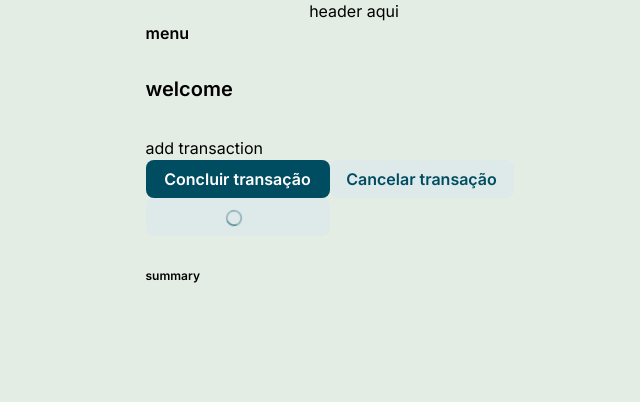
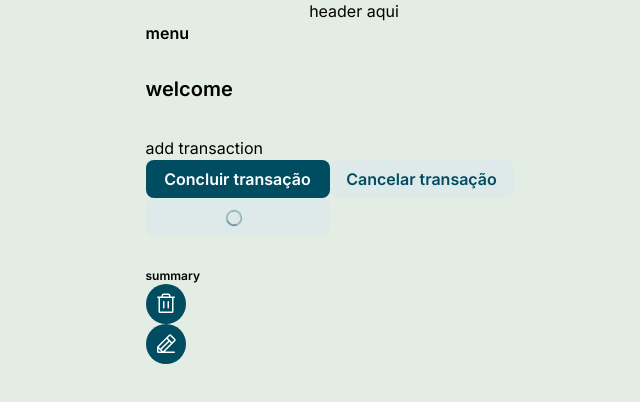
Before and after one commit to M0nicaVaz/fiap-tc-1, a Next.js app: page / in a window 1280 px wide. Shown: the top 402 px of the page, without its empty margins (286-926 px from the left). Built offline with nearby package versions, Linux system fonts and the light colour scheme.

Commit message:
feat: IconButton component

```diff
--- a/src/app/(home)/page.tsx
+++ b/src/app/(home)/page.tsx
@@ -1,6 +1,7 @@
 'use client';
 
-import { Button } from '@/components';
+import { Button, IconButton } from '@/components';
+import { TrashIcon, PencilLineIcon } from '@phosphor-icons/react';
 
 export default function Home() {
   return (
@@ -26,7 +27,11 @@ export default function Home() {
             onClick={() => console.log('oi')}
           />
         </section>
-        <section className="text-caption-600">summary</section>
+        <section className="text-caption-600">
+          summary
+          <IconButton icon={TrashIcon} />
+          <IconButton icon={PencilLineIcon} />
+        </section>
       </main>
     </div>
   );
--- /dev/null
+++ b/src/components/IconButton.tsx
@@ -0,0 +1,17 @@
+import { Icon } from '@phosphor-icons/react';
+
+export interface IconButtonProps
+  extends React.ButtonHTMLAttributes<HTMLButtonElement> {
+  icon: Icon;
+}
+
+export function IconButton({ icon: Icon, ...props }: IconButtonProps) {
+  return (
+    <button
+      className={`flex items-center justify-center bg-foreground-400 text-body-600 text-white rounded-full cursor-pointer transition-colors w-10 h-10  hover:bg-highlight disabled:cursor-not-allowed disabled:bg-foreground-000 disabled:text-foreground-400`}
+      {...props}
+    >
+      <Icon size={24} />
+    </button>
+  );
+}
--- a/src/components/index.tsx
+++ b/src/components/index.tsx
@@ -1 +1,3 @@
 export * from './Button';
+export * from './Spinner';
+export * from './IconButton';
```
Also changed, not shown: package.json (+7 -6 lines), 1 other file (tests, documents, lock files or other folders).
